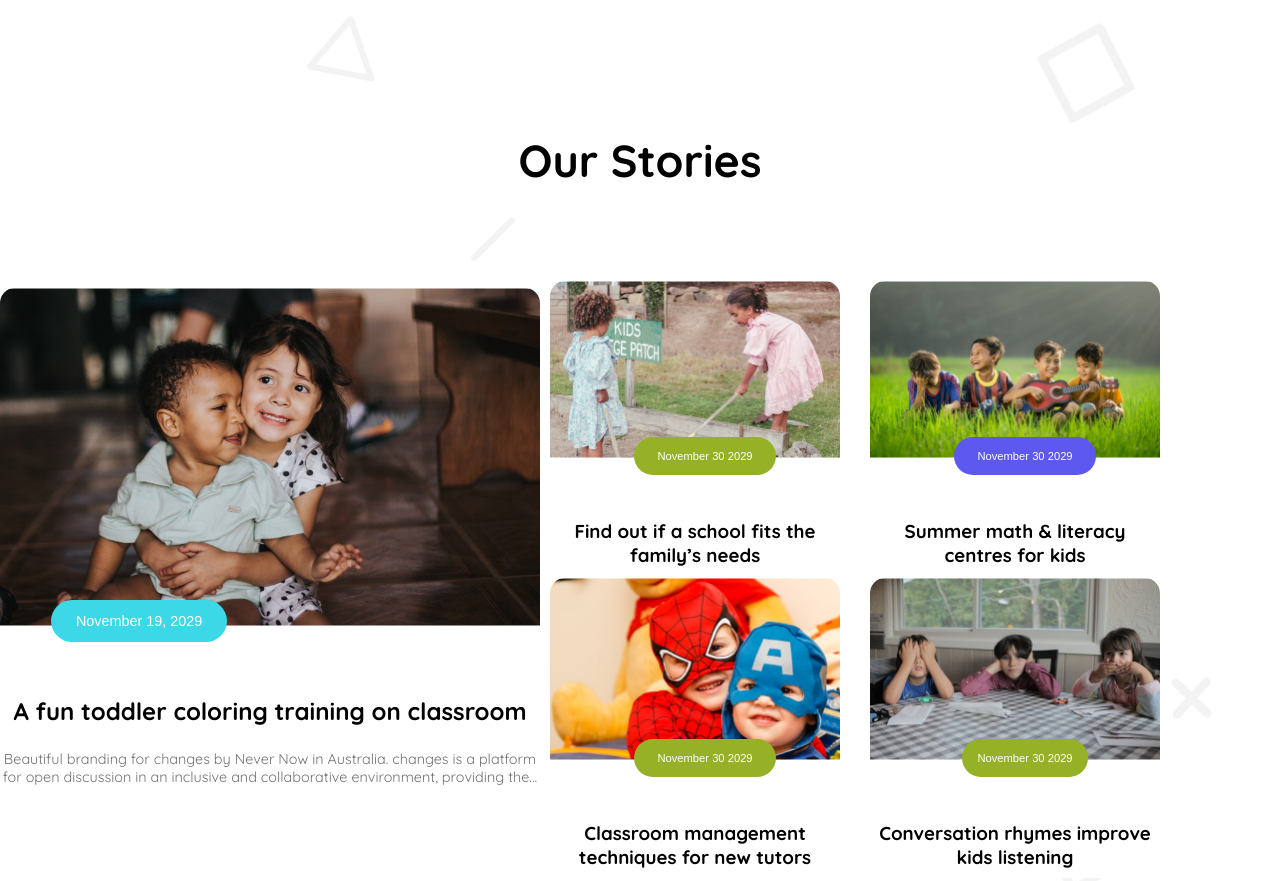
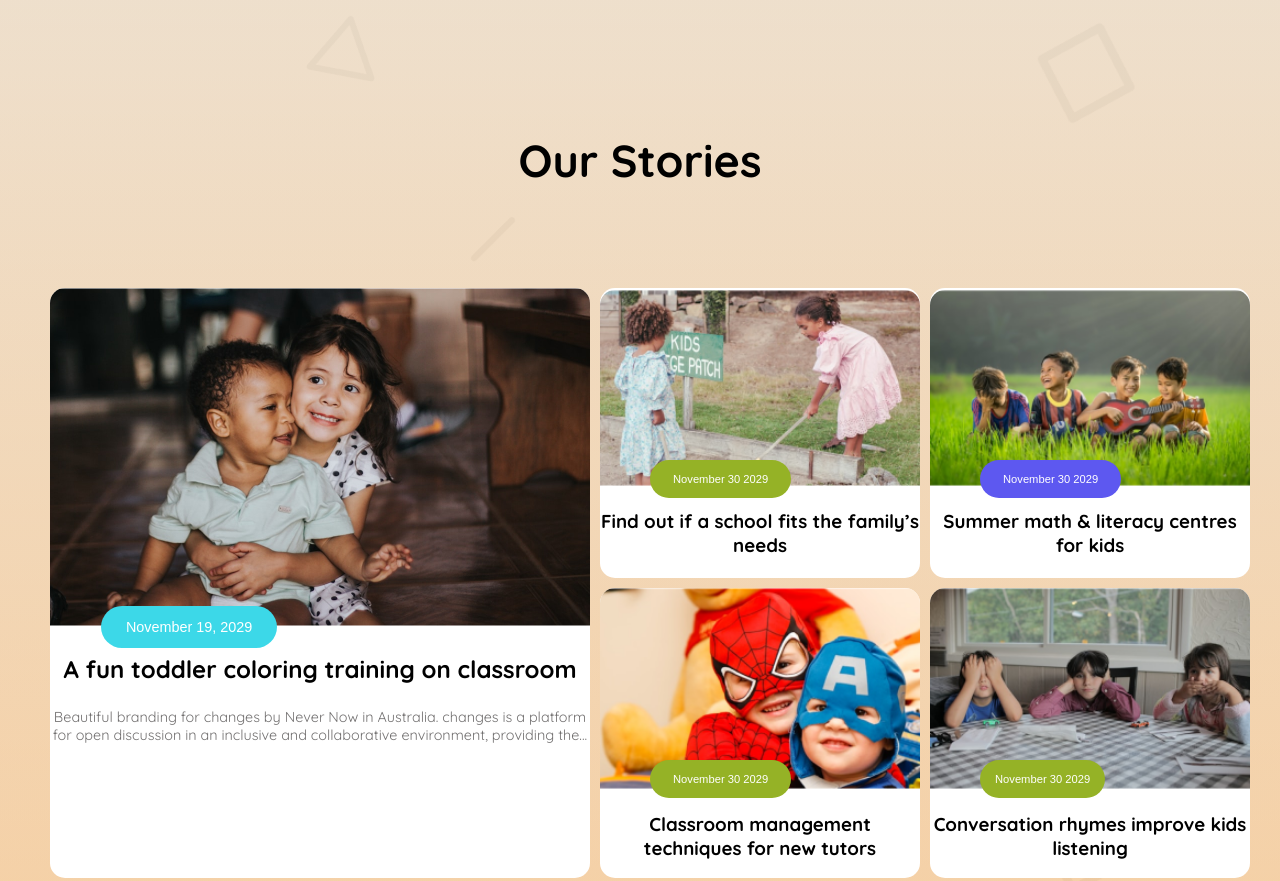
Before and after one commit to Afroza-Nipa13/Kids-School-Assignment, a plain HTML site: page index.html in a window 1280 px wide. Shown: the part 1700-2581 px from the top of the page. Drawn offline with Linux system fonts and the light colour scheme.

Commit message:
added our class and tukitaki kaj

```diff
--- a/index.html
+++ b/index.html
@@ -10,7 +10,7 @@
 <link href="https://fonts.googleapis.com/css2?family=Quicksand:wght@300..700&display=swap" rel="stylesheet">
     <title>Kids School</title>
 </head>
-<body class="quicksand-font">
+<body class="quicksand-font bg-image1">
     <header>
         <nav class="nav-main display-flex">
             <div class="left-side display-flex">
@@ -55,7 +55,7 @@
           <img src="assets/hero-kids.png" alt="" class="banner-img">
         </div>
     </header>
- <main class="background-image">
+ <main class="bg-image">
     <section class="standard-curriculum">
         <h3 class="Curriculum-title">Standard Curriculum</h3>
         <div class="card-container display-flex">
--- a/styles/style.css
+++ b/styles/style.css
@@ -16,6 +16,10 @@
  }
  .nav-mobile{
     display:none;
+ }
+
+ linearGradient{
+
  }
 
  .yellow{
@@ -41,8 +45,13 @@
     display: none;
 }
 
-.background-image{
-    background-image: url(/assets/bg.png);
+.bg-image1{
+    background: linear-gradient(to top, white,rgba(216, 205, 205, 0.678));
+}
+
+.bg-image{
+    background-image:linear-gradient(to top, #e67b005e, #dcf5fa52), url(/assets/bg.png);
+    background-repeat: repeat;
 }
 
  /* navigation style */
@@ -170,15 +179,16 @@
 }
 
 .bg-color1{
-    background-color:rgba(222, 245, 255, 1)
+    /* background-color: linear-gradient(to top, white,rgba(255, 255, 255, 0.863), #7ce3fafd); */
+    background:linear-gradient(to top, white, rgba(247, 250, 250, 0.932), rgb(178, 245, 245));
 }
 
 .bg-color2{
-    background-color:rgba(255, 244, 220, 1);
+    background:linear-gradient(to top, white,rgba(255, 255, 255, 0.699), rgb(248, 235, 206));
 }
 
 .bg-color3{
-    background-color:rgba(242, 232, 255, 1);
+    background:linear-gradient(to top, white,rgba(255, 255, 255, 0.699),rgb(205, 189, 224));
 }
 
 .card{
@@ -247,29 +257,28 @@
 
 .Our-stories{
     text-align: center;
+    margin: 0 auto;
 }
 .collage-card-container{
     display:grid;
     grid-template-columns: repeat(3, 1fr);
     grid-template-rows: repeat(2, 290px);
     width: 1180px;
-    margin: 0 auto;
     gap: 10px;
-    margin: 100px 0;
+    margin: 100px auto;
 }
 
 
 .stories-card{
 
     background-color:white;
-    width: 290px;
+    width: 320px;
     display: flex;
     flex-direction: column;
-    /* gap:10px; */
     justify-content: center;
     align-items: center;
     border-radius: 15px;
-
+    position: relative;
 }
 
 .card-img{
@@ -289,6 +298,7 @@
     border-radius: 15px;
     justify-content: center;
     align-items: center;
+    position: relative;
     /* height: 630px; */
 }
 
@@ -318,20 +328,11 @@
 
 
 
-.right-collage{
-    /* max-width: 590px;
-    background-color: white; */
-    /* display: grid;
-    grid-template-columns: repeat(2, 1fr);
-    gap: 5px; */
-    /* padding-bottom:20px; */
 
-
-}
 
 .card-img{
     width: 100%;
-    height: 100%;
+
 }
 
 
@@ -342,8 +343,8 @@
 
     width: 33%;
     cursor: pointer;
-    position: relative;
-    bottom: 30px;
+    position: absolute;
+    bottom:230px;
     left: 50px;
 
 }
@@ -362,11 +363,10 @@
 
 .common-btn{
     margin: 0;
-    /* width: 33%; */
     cursor: pointer;
-    position: relative;
-    bottom:25px;
-    left: 10px;
+    position: absolute;
+    bottom:80px;
+    left: 50px;
 }
 
 .stories-btn2{
```
